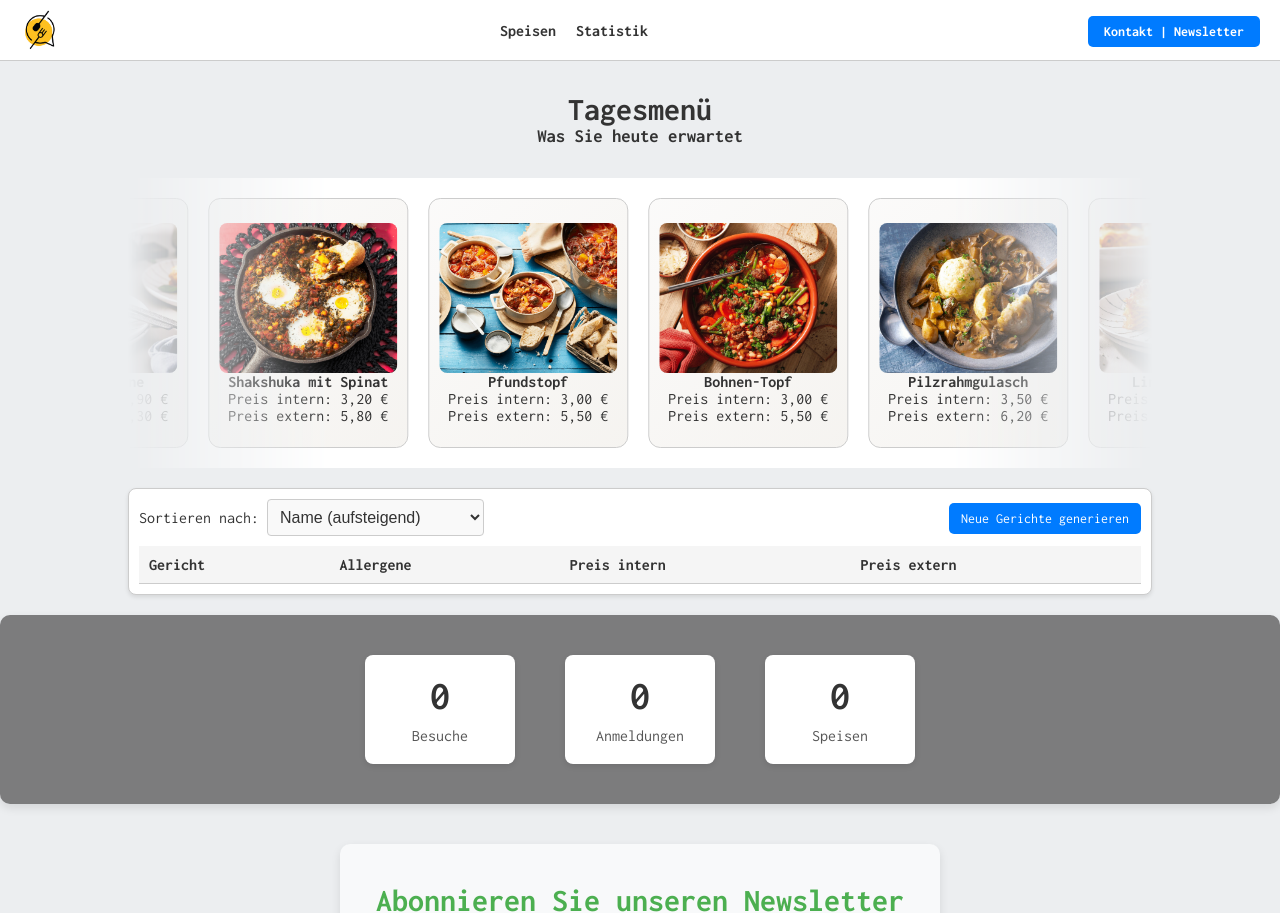
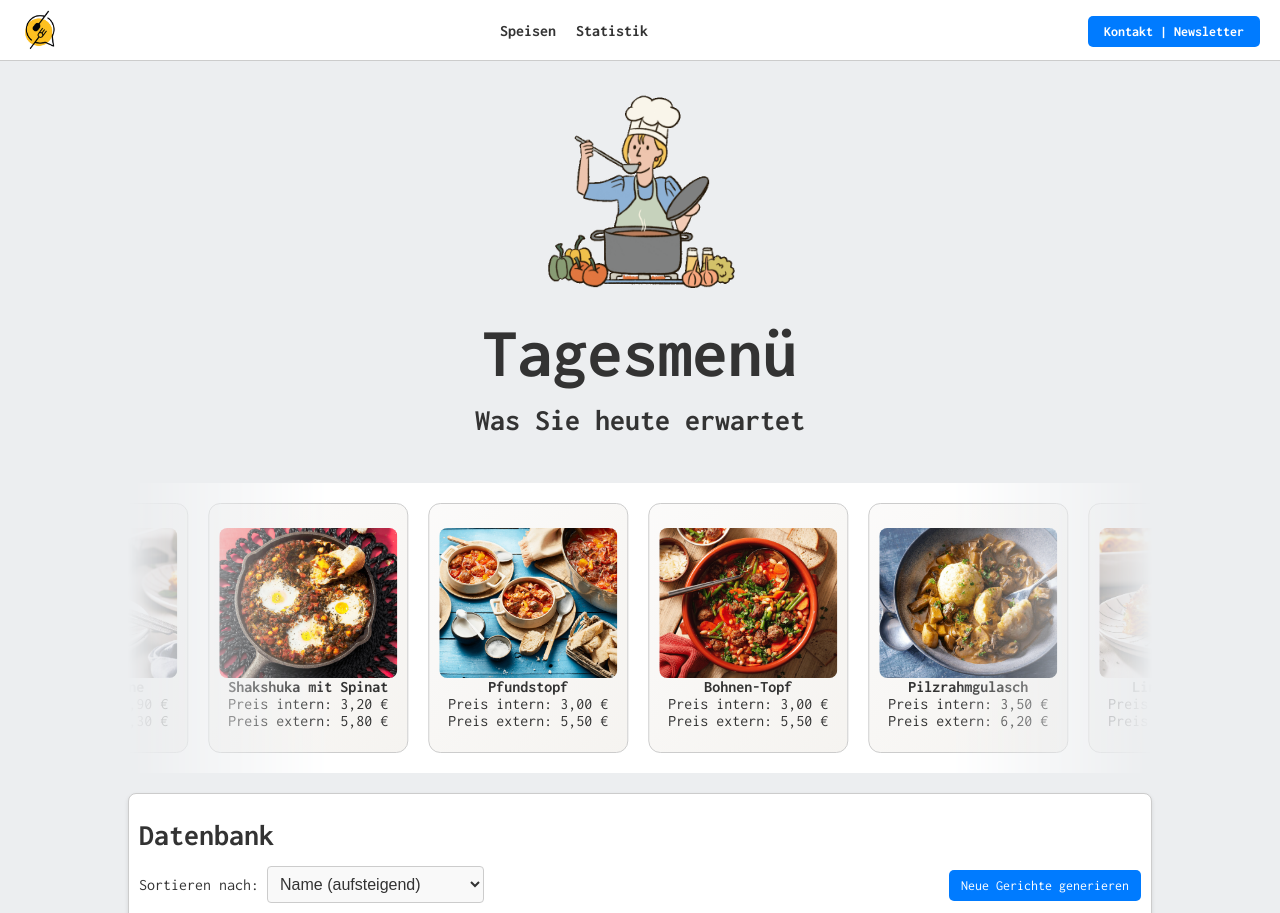
Before and after one commit to m1ha1lrusu/e-mensa, a PHP site: page / in a window 1280 px wide. Shown: the top 913 px of the page. Run offline with PHP 8.4, Linux system fonts and the light colour scheme; data that the repository does not hold is empty.

Commit message:
finished

```diff
--- a/werbeseite/css/styles.css
+++ b/werbeseite/css/styles.css
@@ -14,6 +14,21 @@ body {
 .hero {
     text-align: center;
     padding: 2rem;
+}
+
+.gif {
+    width: 200px;
+    height: auto;
+    padding-bottom: 20px;
+}
+
+h1 {
+    font-size: 70px;
+}
+
+h3 {
+    font-size: 30px;
+    padding-block: 15px;
 }
 
 .menu-section .scroll-container {
--- a/werbeseite/index.php
+++ b/werbeseite/index.php
@@ -194,6 +194,7 @@ if ($_SERVER['REQUEST_METHOD'] === 'POST') {
 </nav>
 
 <header class="hero">
+    <img src="/werbeseite/img/koch.gif" alt="Animation" class="gif">
     <h1>Tagesmenü</h1>
     <h3>Was Sie heute erwartet</h3>
 </header>
@@ -225,7 +226,7 @@ if ($_SERVER['REQUEST_METHOD'] === 'POST') {
 
     <!-- Tabelle mit allen Gerichten -->
     <div class="table-container" id="speisen">
-
+        <h3>Datenbank</h3>
         <div class="sorting-container">
             <div class="sorting-options">
                 <form method="GET" action="">
```
Also changed, not shown: werbeseite/img/koch.gif (added).
